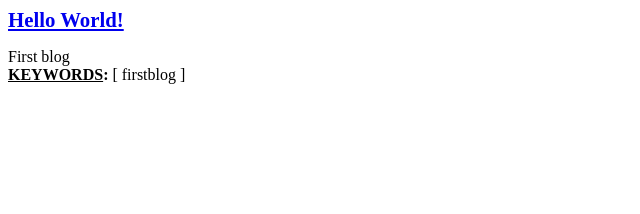
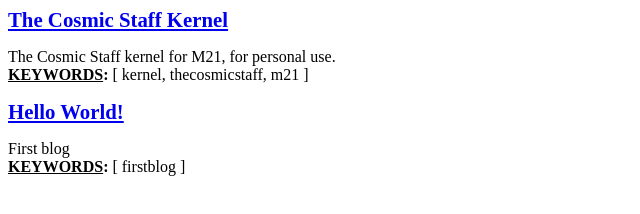
Before and after one commit to Dark-Matter7232/sitemanagement, a plain HTML site: page src/index.html in a window 1280 px wide. Shown: the whole page, without its empty margins (0-640 px from the left). Drawn offline with Linux system fonts and the light colour scheme.

Commit message:
Updates to src

```diff
--- a/src/index.html
+++ b/src/index.html
@@ -1,5 +1,11 @@
 <h1 style="display: none;"> HOME </h1>
- <h1 id=" Hello World!" style="font-size:1.3em;border-bottom: none; padding-bottom: 0em;">
+ <h1 id=" The Cosmic Staff Kernel" style="font-size:1.3em;border-bottom: none; padding-bottom: 0em;">
+  <a href="/./posts/TheCosmicStaff"> The Cosmic Staff Kernel</a>
+</h1>
+<p style="text-align:justified;">The Cosmic Staff kernel for M21, for personal use.<br/>
+<strong><u>KEYWORDS</u>: </strong>[ kernel, thecosmicstaff, m21 ]</p>
+
+<h1 id=" Hello World!" style="font-size:1.3em;border-bottom: none; padding-bottom: 0em;">
   <a href="/./posts/Hello_World"> Hello World!</a>
 </h1>
 <p style="text-align:justified;">First blog<br/>
```
Also changed, not shown: src/archive.html (+2 -0 lines), src/img/cosmic.jpg (added), 4 other files.
